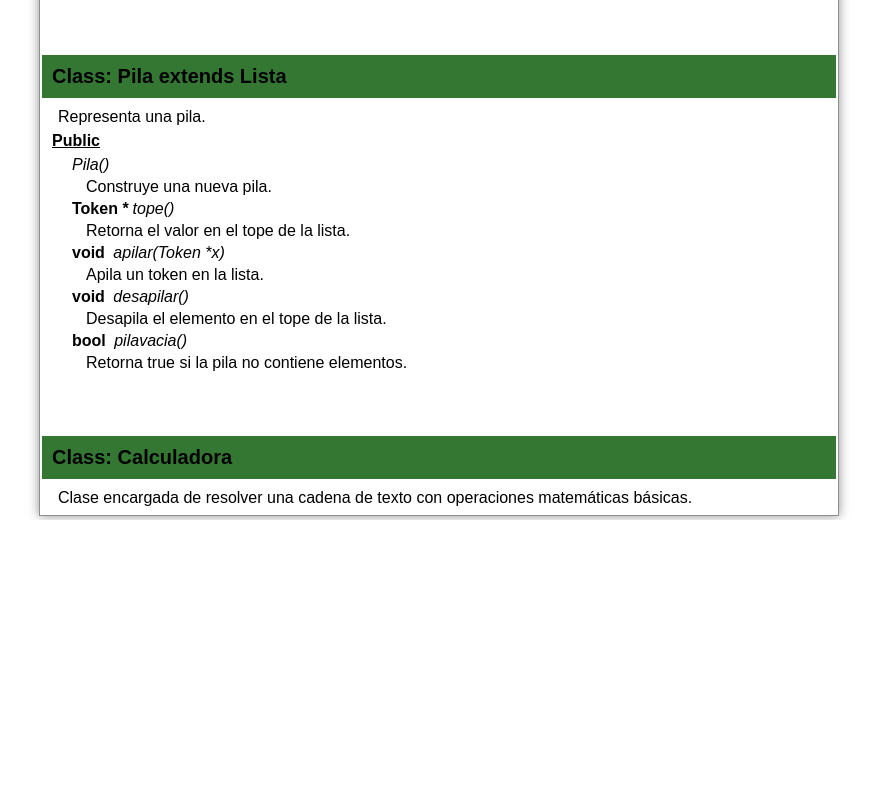
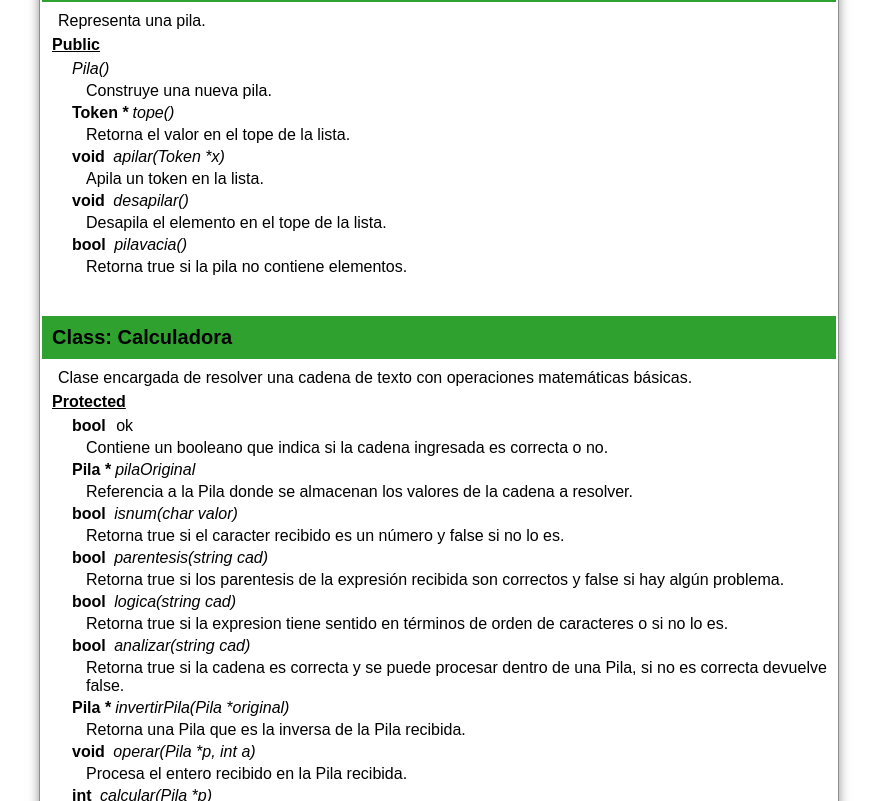
Before and after one commit to alexlndn/calculadora, a plain HTML site: page docs/index.html in a window 1280 px wide. Shown: the part 1999-2800 px from the top of the page, without its empty margins (201-1078 px from the left). Before the commit the page ends 2519 px from the top, so only its background shows below. Drawn offline with Linux system fonts and the light colour scheme.

Commit message:
documentacion terminada

```diff
--- a/docs/index.html
+++ b/docs/index.html
@@ -8,8 +8,9 @@
       margin: 0;
       box-sizing: border-box;
     }
-    body {
-
+    ul li a {
+      text-decoration: none;
+      color: #212121;
     }
     .globalContainer {
       border: 1px solid rgba(33,33,33,.5);
@@ -32,11 +33,11 @@
       padding-left: .5rem;
     }
     .clase {
-      background-color: #373;
+      background-color: rgb(47, 161, 47);
       font-size: 1.25rem;
       padding: 0.5em;
       margin-bottom: 0.5rem;
-      margin-top: 2em;
+      margin-top: 1rem;
     }
     .campos {
       margin-left: 0.5em;
@@ -190,7 +191,34 @@
       <h2 class="clase">Class: Calculadora</h2>
       <p class="desc">Clase encargada de resolver una cadena de texto con operaciones matemáticas básicas.</p>
       <section class="campos">
-
+        <p class="tipoCampo">Protected</p>
+        <div class="container">
+          <p><span class="type">bool</span> <span class="name"></span>ok</p>
+          <p class="desc">Contiene un booleano que indica si la cadena ingresada es correcta o no.</p>
+          <p><span class="type">Pila *</span><span class="name">pilaOriginal</span></p>
+          <p class="desc">Referencia a la Pila donde se almacenan los valores de la cadena a resolver.</p>
+          <p><span class="type">bool</span> <span class="name">isnum(char valor)</span></p>
+          <p class="desc">Retorna true si el caracter recibido es un número y false si no lo es.</p>
+          <p><span class="type">bool</span> <span class="name">parentesis(string cad)</span></p>
+          <p class="desc">Retorna true si los parentesis de la expresión recibida son correctos y false si hay algún problema.</p>
+          <p><span class="type">bool</span> <span class="name">logica(string cad)</span></p>
+          <p class="desc">Retorna true si la expresion tiene sentido en términos de orden de caracteres o si no lo es.</p>
+          <p><span class="type">bool</span> <span class="name">analizar(string cad)</span></p>
+          <p class="desc">Retorna true si la cadena es correcta y se puede procesar dentro de una Pila, si no es correcta devuelve false.</p>
+          <p><span class="type">Pila *</span><span class="name">invertirPila(Pila *original)</span></p>
+          <p class="desc">Retorna una Pila que es la inversa de la Pila recibida.</p>
+          <p><span class="type">void</span> <span class="name">operar(Pila *p, int a)</span></p>
+          <p class="desc">Procesa el entero recibido en la Pila recibida.</p>
+          <p><span class="type">int</span> <span class="name">calcular(Pila *p)</span></p>
+          <p class="desc">Procesa y resuelve operando sobre la pila recibida.</p>
+        </div>
+        <p class="tipoCampo">Public</p>
+        <div class="container">
+          <p><span class="name">Calculadora(string cad)</span></p>
+          <p class="desc">Crea una calculadora y analiza la cadena recibida.</p>
+          <p><span class="type">void</span> <span class="name">tryCalcular(Pila *p)</span></p>
+          <p class="desc">Si la cadena ingresada está en condiciones de ser operada, realiza las operaciones y devuelve el resultado. Caso contrario imprime un mensaje de error.</p>
+        </div>
       </section>
     </div>
 
```
